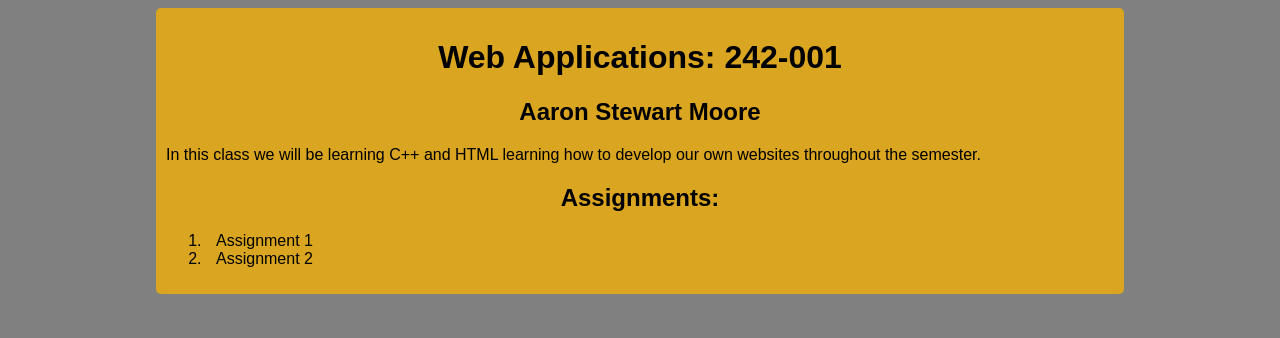
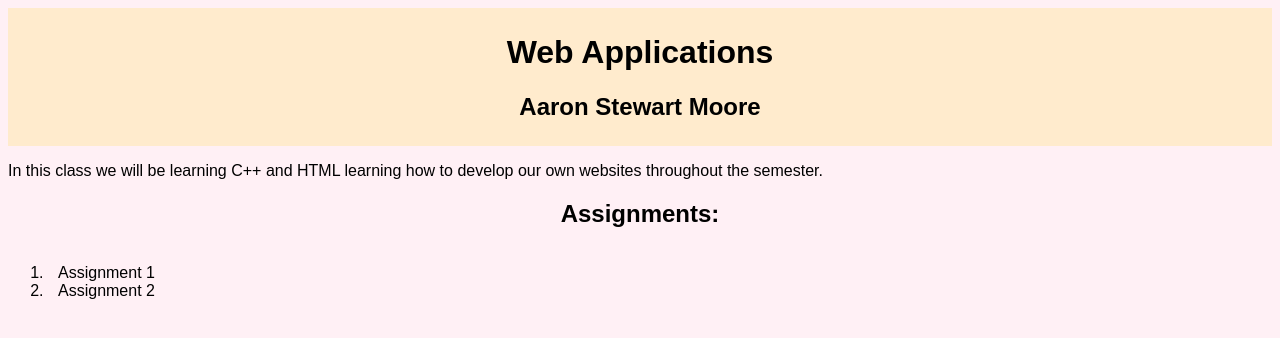
Before and after one commit to AaronSMoore2025/AaronSMoore2025.github.io, a plain HTML site: page index.html in a window 1280 px wide. Drawn offline with Linux system fonts and the light colour scheme.

Commit message:
stopping point

```diff
--- a/index.html
+++ b/index.html
@@ -1,27 +1,34 @@
 <!DOCTYPE html>
 <html>
-    <head id="main-head">
+    <head>
         <link rel="stylesheet" href="styles.css">
         <title>Web Applications</title>
     </head>
     <body>
-        <div id="content">
+        <header id="main-header">
             <center>
-                <h1>Web Applications: 242-001</h1>
+                <h1>Web Applications</h1>
                 <h2>Aaron Stewart Moore</h2>
             </center>
+        </header>
 
+        <main id="main-content">
             <p>In this class we will be learning C++ and HTML learning how to develop our own websites throughout the semester.</p>
             <center>
                 <h2>Assignments:</h2>
             </center>
+
+            <div class="columns">
+                <section class="one">
                     <ol>
                         <nav id="main-nav">
                             <li><a href=assignments/assignment1/index.html>Assignment 1</a></li>
                             <li><a href=assignments/assignment2/index.html>Assignment 2</a></li>
                         </nav>
                     </ol>
+                </section>
+            </div>
+        </main>
 
-        </div>
     </body>
 </html>
--- a/styles.css
+++ b/styles.css
@@ -1,14 +1,17 @@
 body{
     font-family: Arial, Helvetica, sans-serif;
-    background: gray;
+    background: lavenderblush;
 }
 
-#main-head{
-    background: gray;
+#main-header{
+    margin: auto;
+    background: blanchedalmond;
+    padding: 5px;
+
 }
 
 #content{
-    background: goldenrod;
+    background: lightgray;
     padding: 10px;
     width: 75%;
     margin: auto;
@@ -20,3 +23,7 @@ body{
     text-decoration: none;
     color: black;
 }
+
+.columns {
+    display: flex;
+}
```
Lines whose indentation alone changed are shown as unchanged.
